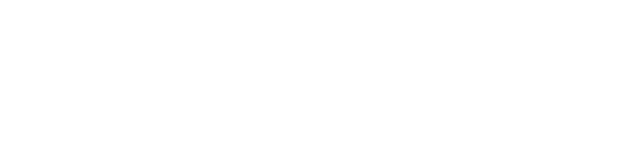
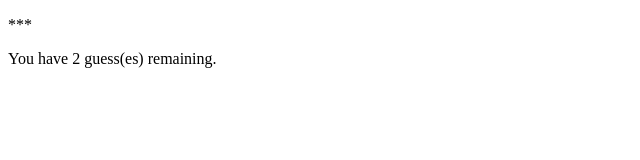
Before and after one commit to robertxluo/hangman, a plain HTML site: page index.html in a window 1280 px wide. Shown: the whole page, without its empty margins (0-640 px from the left). Drawn offline with Linux system fonts and the light colour scheme.

Commit message:
Display game to browser instead of console

```diff
--- a/hangman.js
+++ b/hangman.js
@@ -28,12 +28,17 @@ Hangman.prototype.makeGuess = function(letter) {
     }
 };
 
+const puzzle_element = document.querySelector("#puzzle");
+const guesses_element = document.querySelector("#guesses");
 const game1 = new Hangman('Cat', 2);
-console.log(game1.getPuzzle());
-console.log(`You have: ${game1.remainingGuesses} guess(es) remaining`);
+puzzle_element.textContent = game1.getPuzzle();
+guesses_element.textContent = `You have ${game1.remainingGuesses} guess(es) remaining.`;
+
+console.log();
 
 window.addEventListener("keypress", function (e) {
     const guess = e.key;
     game1.makeGuess(guess);
-    console.log(game1.getPuzzle());
+    puzzle_element.textContent = game1.getPuzzle();
+    guesses_element.textContent = `You have ${game1.remainingGuesses} guess(es) remaining.`;
 })
--- a/index.html
+++ b/index.html
@@ -4,6 +4,8 @@
 <html>
     <head></head>
     <body>
+        <p id="puzzle"></p>
+        <p id="guesses"></p>
         <script src="hangman.js"></script>
     </body>
 </html>
```
